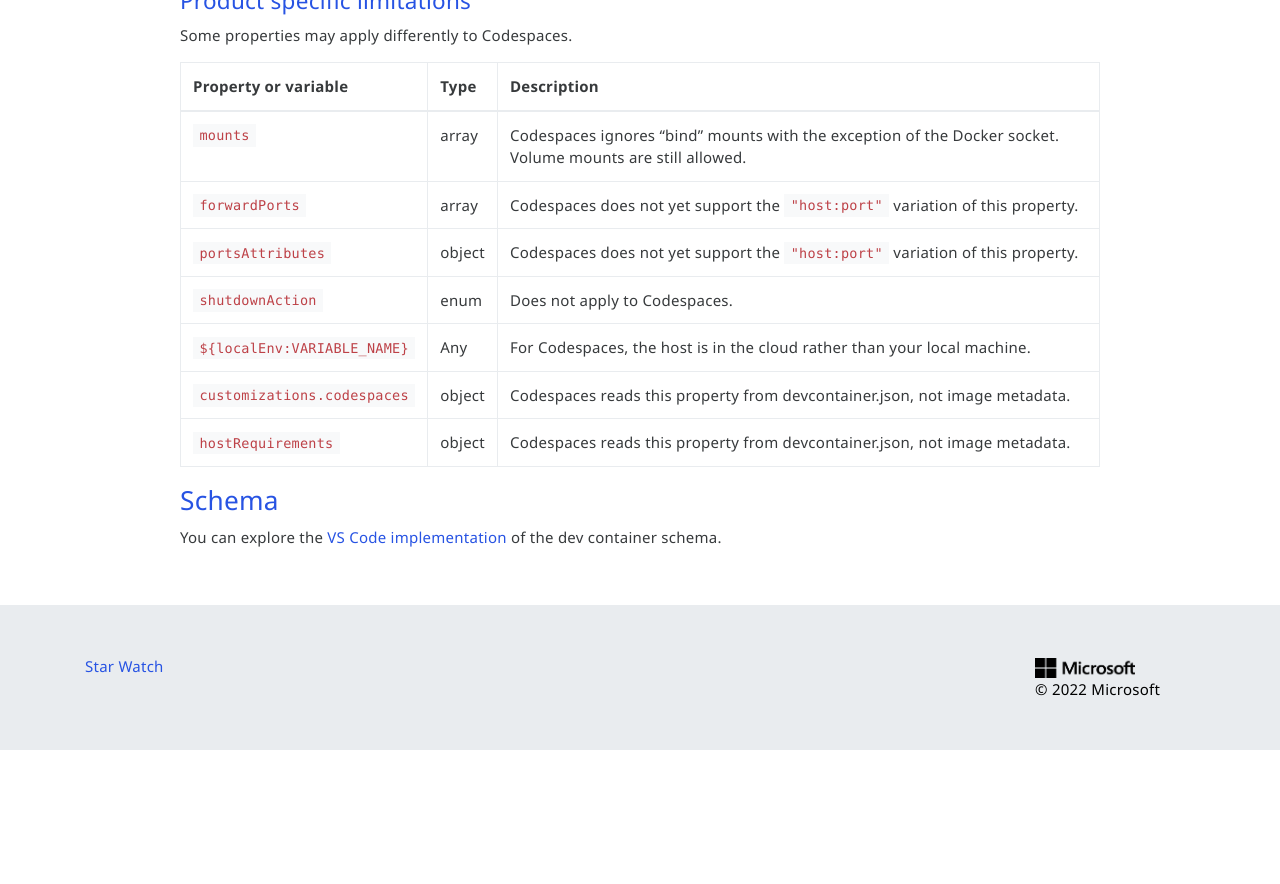
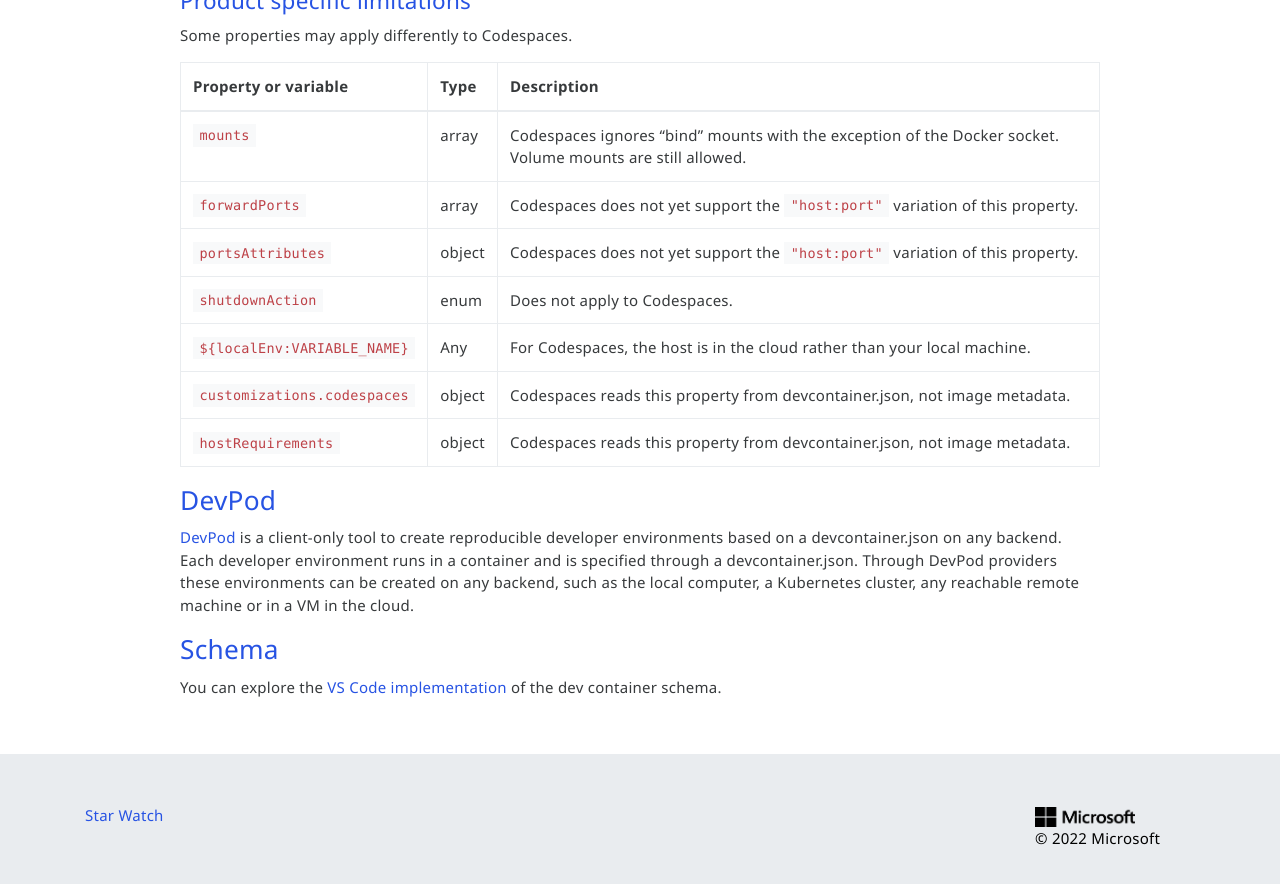
Before and after one commit to devcontainers/devcontainers.github.io, a Jekyll site: the page built from supporting.md, in a window 1280 px wide and 900 px high, scrolled down 3459 px. Shown: the top 884 px of the window. Built offline with Jekyll 4.4.1, drawn with Linux system fonts in a browser that asks for light colours; nearby versions of some CDN libraries; comment, search, counter and statistics services are not loaded; before the commit the page ends 4209 px from its top, so only the background shows below that.

Commit message:
Add tool

```diff
--- a/supporting.md
+++ b/supporting.md
@@ -147,6 +147,10 @@
 | `hostRequirements` | object | Codespaces reads this property from devcontainer.json, not image metadata. |
 {: .table .table-bordered .table-responsive}
 
+### <a href="#devpod" name="devpod" class="anchor"> DevPod </a>
+
+[DevPod](https://github.com/loft-sh/devpod) is a client-only tool to create reproducible developer environments based on a devcontainer.json on any backend. Each developer environment runs in a container and is specified through a devcontainer.json. Through DevPod providers these environments can be created on any backend, such as the local computer, a Kubernetes cluster, any reachable remote machine or in a VM in the cloud.
+
 ### <a href="#schema" name="schema" class="anchor"> Schema </a>
 
 You can explore the [VS Code implementation](implementors/json_schema) of the dev container schema.
```
